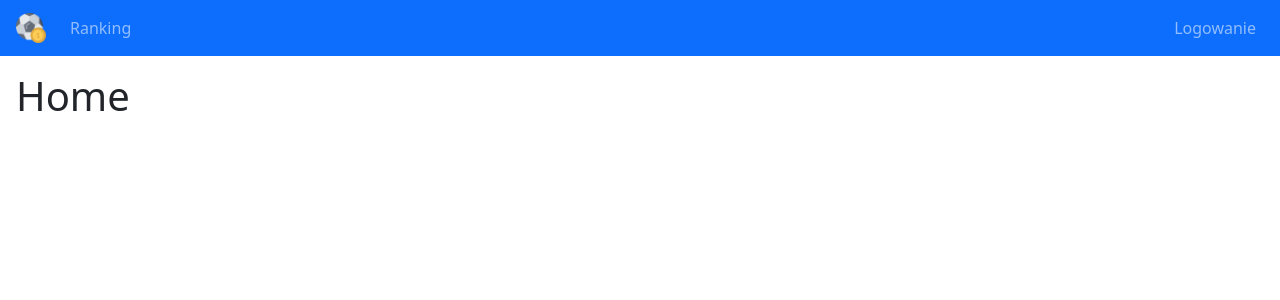
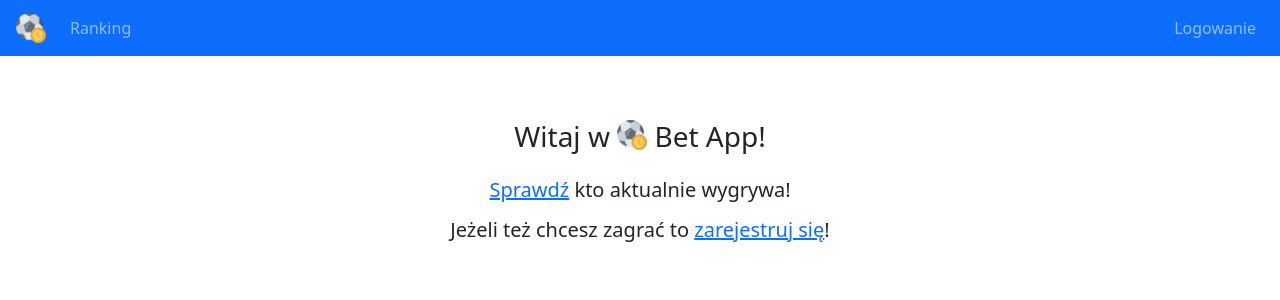
Before and after one commit to krichert/bet-app, a React (Create React App) app: page / in a window 1280 px wide. Shown: the top 300 px of the page. Built offline with nearby package versions, Linux system fonts and the light colour scheme; no server answers.

Commit message:
Added ghpages and home

```diff
--- /dev/null
+++ b/src/components/content/home/index.tsx
@@ -0,0 +1,24 @@
+import logo from '../../../assets/bet-app-icon.png'
+import { Link } from 'react-router-dom';
+import { useUserContext } from '../../../services/user-context';
+
+export const Home = () => {
+    const user = useUserContext();
+
+    return <div className="mt-5 d-flex flex-column align-items-center">
+        <h3 className='text-center'>Witaj {user && user.nick} w <img
+              src={logo}
+              width="30"
+              height="30"
+              className="d-inline-block align-top"
+              alt="logo"
+            /> Bet App!</h3>
+
+        <h5 className='text-center my-3'><Link to="/ranking">Sprawdź</Link> kto aktualnie wygrywa!</h5>
+        {
+            user
+                ? <h5 className='text-center'>Przejdź do <Link to="/bets">"moje zakłady"</Link> <br /> by obstawić mecze i zwycięzców!</h5>
+                : <h5 className='text-center'>Jeżeli też chcesz zagrać to <Link to="/sign-up">zarejestruj się</Link>!</h5>
+        }
+    </div>
+}
--- a/src/components/content/index.tsx
+++ b/src/components/content/index.tsx
@@ -1,5 +1,6 @@
 import { Routes, Route } from 'react-router-dom';
 import { Bets } from './bets';
+import { Home } from './home';
 import { Ranking } from './ranking';
 import { SignIn } from './sign-in';
 import { SignUp } from './sign-up';
@@ -8,7 +9,7 @@ export const Content = () => {
   return (
     <div className='p-3'>
         <Routes>
-            <Route path='/' element={<h1>Home</h1>} />
+            <Route path='/' element={<Home />} />
             <Route path='/bets' element={<Bets />} />
             <Route path='/ranking' element={<Ranking />} />
             <Route path='/sign-in' element={<SignIn />} />
```
Also changed, not shown: package.json (+6 -2 lines), 1 other file (tests, documents, lock files or other folders).
